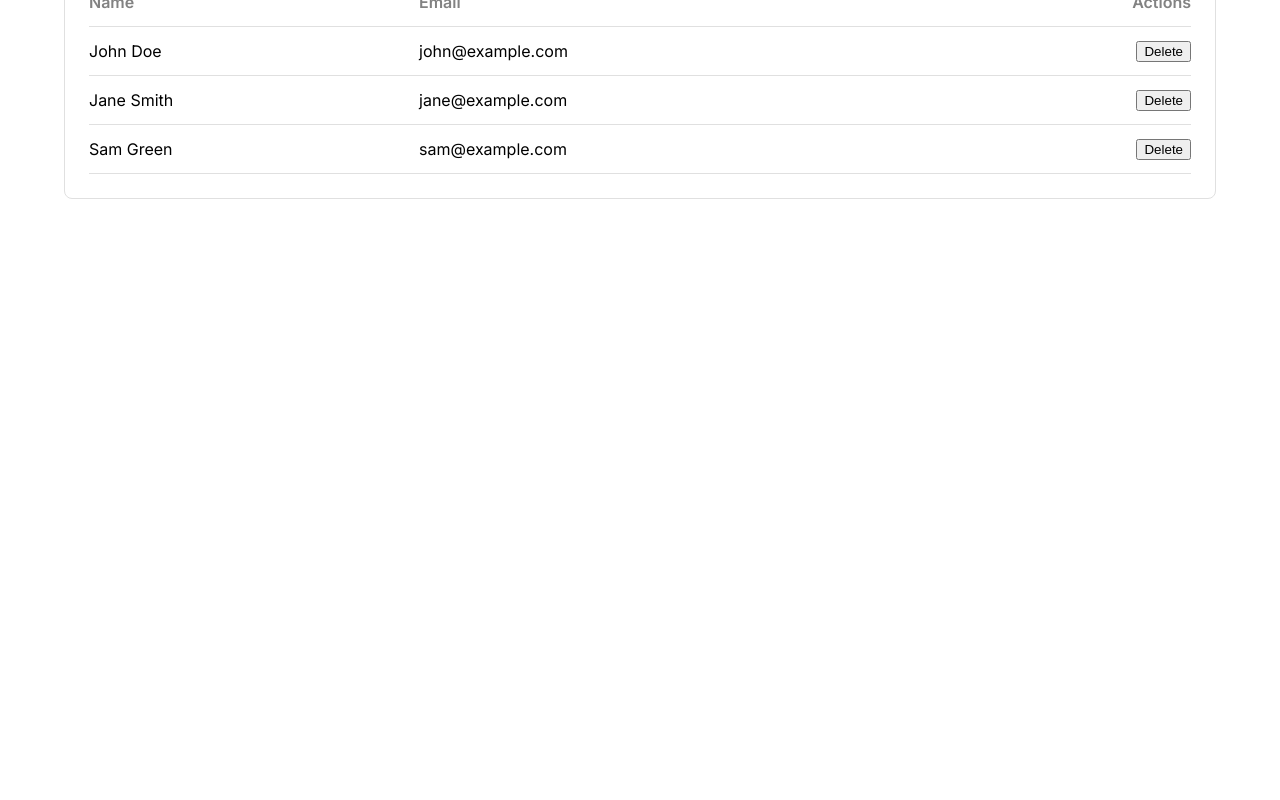
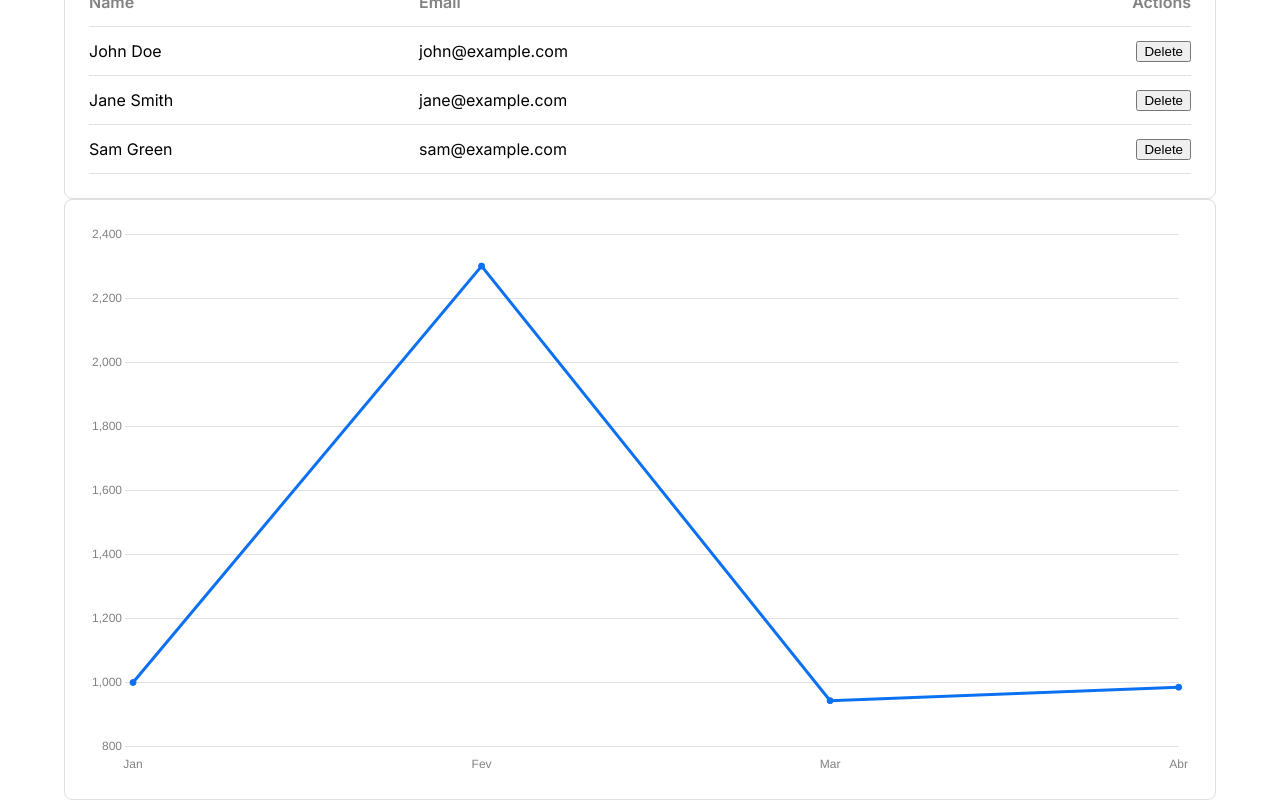
Before and after one commit to dinizgb/dnc-sales-dashboard-frontend, a React (Vite) app: page /home in a window 1280 px wide. Shown: the part 398-1198 px from the top of the page. Before the commit the page ends 800 px from the top, so only its background shows below. Built offline with nearby package versions, Linux system fonts and the light colour scheme.

Commit message:
Feat: Chart component

```diff
--- a/package.json
+++ b/package.json
@@ -16,7 +16,9 @@
     "@mui/material": "^5.15.20",
     "@mui/styled-engine-sc": "^6.0.0-alpha.18",
     "@types/styled-components": "^5.1.34",
+    "chart.js": "^4.4.3",
     "react": "^18.2.0",
+    "react-chartjs-2": "^5.2.0",
     "react-dom": "^18.2.0",
     "react-router-dom": "^6.23.1",
     "styled-components": "^6.1.11"
--- /dev/null
+++ b/src/components/CustomChart.tsx
@@ -0,0 +1,81 @@
+import { useTheme } from 'styled-components'
+import {
+  Chart as ChartJS,
+  CategoryScale,
+  LinearScale,
+  BarElement,
+  PointElement,
+  LineElement,
+  Title,
+  Tooltip,
+  Legend,
+} from 'chart.js'
+import { Line } from 'react-chartjs-2'
+import { Bar } from 'react-chartjs-2'
+import { CustomChartProps } from '@/types'
+
+ChartJS.register(
+  CategoryScale,
+  LinearScale,
+  BarElement,
+  PointElement,
+  LineElement,
+  Title,
+  Tooltip,
+  Legend
+)
+
+function CustomChart(props: CustomChartProps) {
+  const { data, labels, type } = props
+  const theme = useTheme()
+  const options = {
+    responsive: true,
+    scaleShowVerticalLines: false,
+    scales: {
+      x: {
+        border: {
+          display: false,
+        },
+        grid: {
+          display: false,
+        },
+        ticks: {
+          color: theme.typographies.subtitle,
+        },
+      },
+      y: {
+        border: {
+          display: false,
+        },
+        grid: {
+          color: theme.appDefaultStroke,
+        },
+        ticks: {
+          color: theme.typographies.subtitle,
+        },
+      },
+    },
+    plugins: {
+      legend: {
+        display: false,
+      },
+    },
+  }
+  const chartData = {
+    labels,
+    datasets: [
+      {
+        data: data,
+        borderColor: 'rgb(12, 112, 242)',
+        backgroundColor: 'rgba(12, 112, 242, 1)',
+      },
+    ],
+  }
+  return type === 'bar' ? (
+    <Bar options={options} data={chartData} />
+  ) : (
+    <Line options={options} data={chartData} />
+  )
+}
+
+export default CustomChart
--- a/src/components/index.ts
+++ b/src/components/index.ts
@@ -1,4 +1,5 @@
 export { default as AvatarsList } from './AvatarsList'
+export { default as CustomChart } from './CustomChart'
 export { default as CustomTable } from './CustomTable'
 export { default as FormComponent } from './FormComponent'
 export { default as Header } from './Header'
--- a/src/pages/Home.tsx
+++ b/src/pages/Home.tsx
@@ -1,4 +1,10 @@
-import { AvatarsList, CardComponent, CustomTable, Header } from '@/components'
+import {
+  AvatarsList,
+  CardComponent,
+  CustomChart,
+  CustomTable,
+  Header,
+} from '@/components'
 
 // MUI
 import Container from '@mui/material/Container'
@@ -60,6 +66,13 @@
             rows={mockTableData.rows}
           />
         </CardComponent>
+        <CardComponent>
+          <CustomChart
+            labels={['Jan', 'Fev', 'Mar', 'Abr']}
+            data={[1000.12, 2300.54, 943.32, 985.59]}
+            type="line"
+          />
+        </CardComponent>
       </Container>
     </>
   )
--- /dev/null
+++ b/src/types/customChart.d.ts
@@ -0,0 +1,5 @@
+export interface CustomChartProps {
+  labels: string[]
+  data: number[]
+  type: 'line' | 'bar'
+}
--- a/src/types/index.ts
+++ b/src/types/index.ts
@@ -1,4 +1,5 @@
 export * from './avatarsLists'
+export * from './customChart'
 export * from './customTable'
 export * from './formComponent'
 export * from './theme'
```
Also changed, not shown: 1 other file (tests, documents, lock files or other folders).
